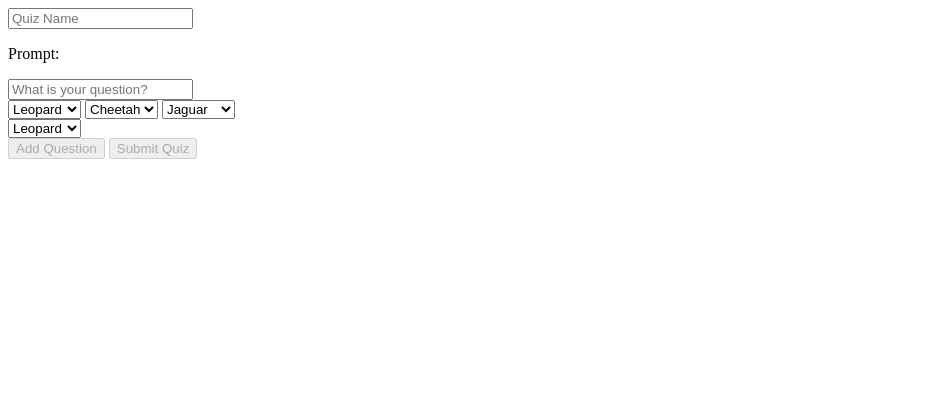
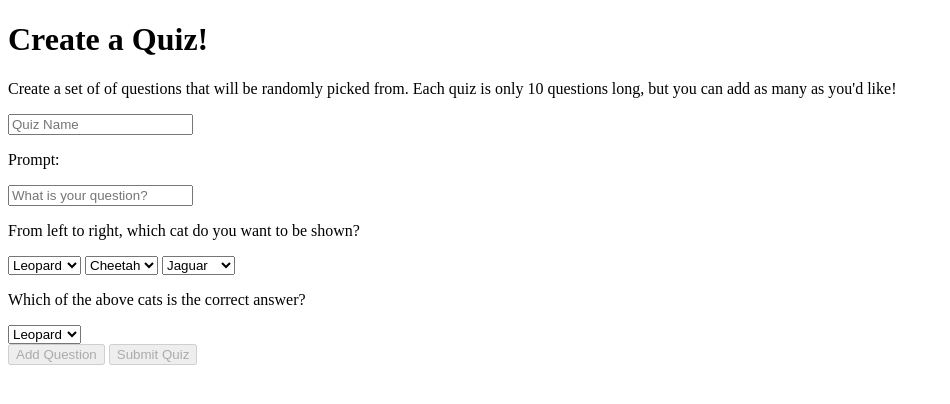
Before and after one commit to MajesticalMelon/SpotTheCat, a website: page client/create.html in a window 1280 px wide. Shown: the whole page, without its empty margins (0-950 px from the left). Drawn offline with Linux system fonts and the light colour scheme.

Commit message:
Add some direction to the quiz creation

```diff
--- a/client/create.html
+++ b/client/create.html
@@ -8,12 +8,18 @@
     <script defer src="./scripts/create.js"></script>
   </head>
   <body>
+    <h1>Create a Quiz!</h1>
+    <p>
+      Create a set of of questions that will be randomly picked from. Each quiz
+      is only 10 questions long, but you can add as many as you'd like!
+    </p>
     <input id="name" type="text" placeholder="Quiz Name" />
     <div id="inputContainer">
       <p>Prompt:</p>
       <input id="prompt" type="text" placeholder="What is your question?" />
     </div>
     <div id="imageSelectorContainer">
+      <p>From left to right, which cat do you want to be shown?</p>
       <select id="image1">
         <option value="l" selected>Leopard</option>
         <option value="c">Cheetah</option>
@@ -31,6 +37,7 @@
       </select>
     </div>
     <div id="answerContainer">
+      <p>Which of the above cats is the correct answer?</p>
       <select id="answer">
         <option value="image1">Leopard</option>
         <option value="image2">Cheetah</option>
```
